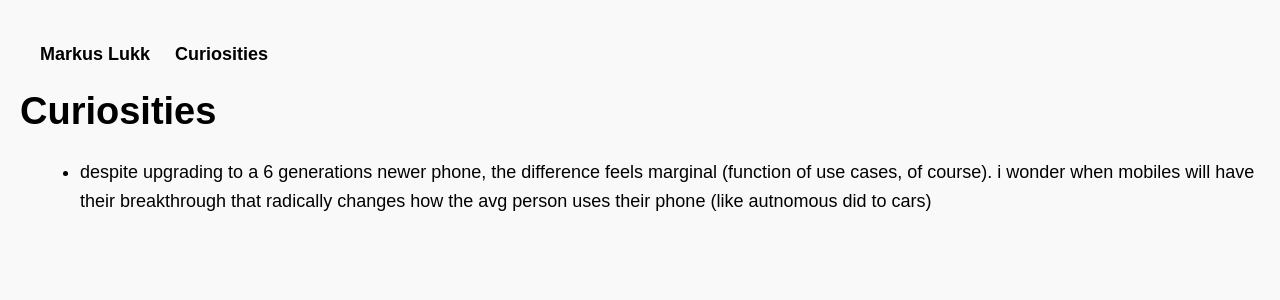
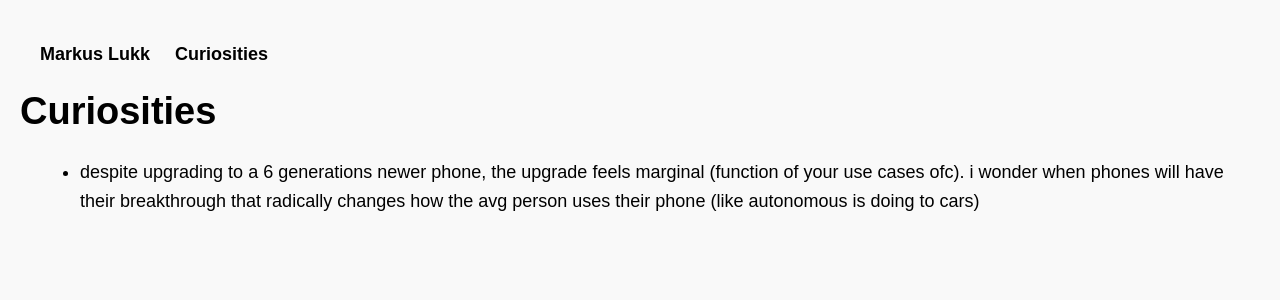
Before and after one commit to markuslukk/markuslukk.github.io, a Jekyll site: the page built from curiosities.html, in a window 1280 px wide. Shown: the top 300 px of the page. Built offline with Jekyll 4.4.1, drawn with Linux system fonts in a browser that asks for light colours.

Commit message:
Update curiosities.html

```diff
--- a/curiosities.html
+++ b/curiosities.html
@@ -4,5 +4,5 @@
 <h1>Curiosities</h1>
 
 <ul>
-    <li>despite upgrading to a 6 generations newer phone, the difference feels marginal (function of use cases, of course). i wonder when mobiles will have their breakthrough that radically changes how the avg person uses their phone (like autnomous did to cars)</li>
+    <li>despite upgrading to a 6 generations newer phone, the upgrade feels marginal (function of your use cases ofc). i wonder when phones will have their breakthrough that radically changes how the avg person uses their phone (like autonomous is doing to cars)</li>
 </ul>
```
